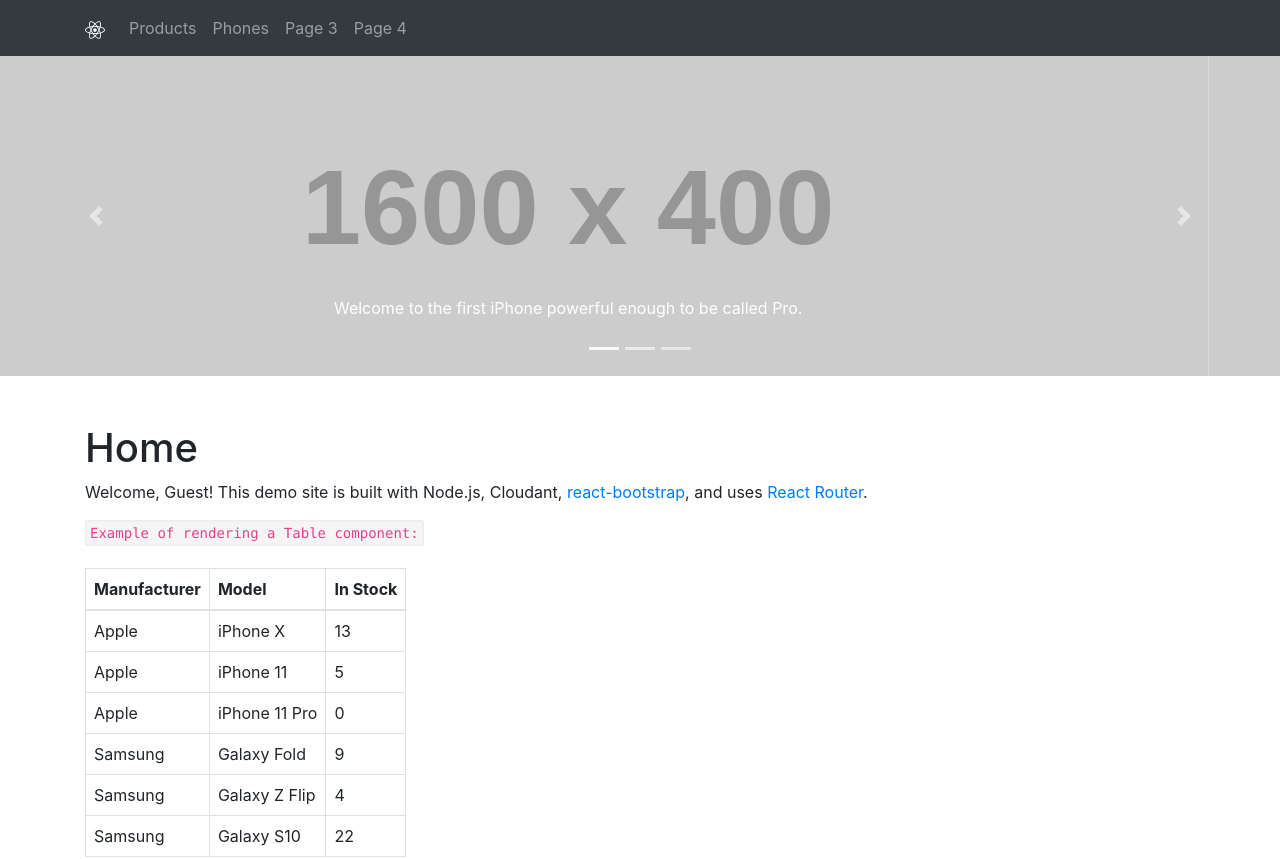
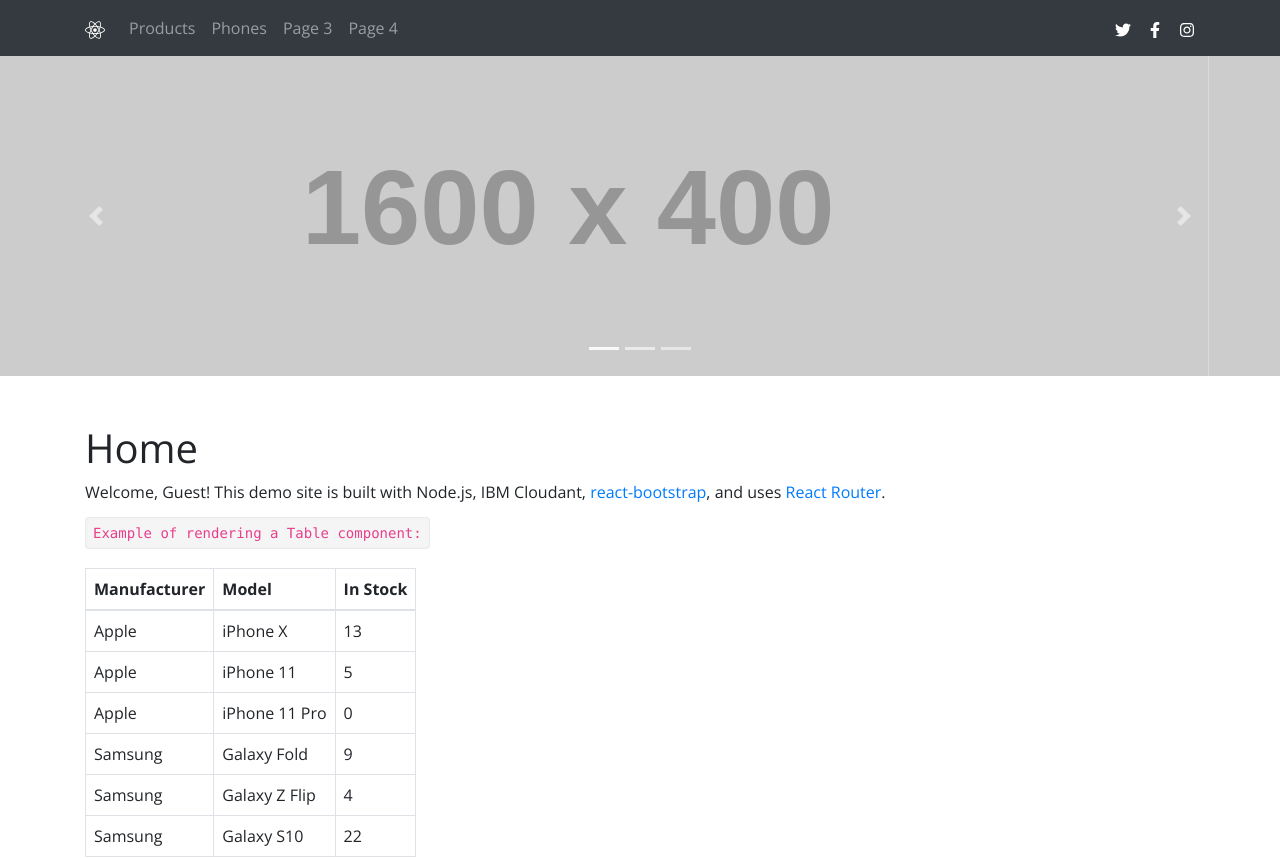
Before and after one commit to ianmharvey/react-bootstrap, a React (Create React App) app: page / in a window 1280 px wide. Shown: the top 859 px of the page. Built offline with nearby package versions, Linux system fonts and the light colour scheme.

Commit message:
Add files via upload

```diff
--- a/src/App.css
+++ b/src/App.css
@@ -1,7 +1,15 @@
+@import url("http://fonts.googleapis.com/css?family=Open+Sans:300,400,700");
+@import url("http://fonts.googleapis.com/css?family=Lato:300,400,700");
+
+body {
+  padding-top: 3.5rem;
+  font-family: "Open Sans" !important;
+}
+
 code {
   background-color: #f5f5f5;
-  padding: 5px;
-  border-radius: 3px;
+  padding: .5rem;
+  border-radius: .25rem;
   box-shadow: inset 0px 0px 3px rgba(0,0,0,0.1);
 }
 
@@ -13,3 +21,9 @@ table td {
 .border {
   border: 1px solid black;
 }
+
+.navbar-toggler:focus,
+.navbar-toggler:active,
+.navbar-toggler-icon:focus {
+  outline: 1px solid #6c757d;
+}
--- a/src/App.js
+++ b/src/App.js
@@ -1,5 +1,7 @@
 import React from "react";
 import { BrowserRouter, Switch, Route } from "react-router-dom";
+
+import Container from "react-bootstrap/Container";
 
 import "./App.css";
 
@@ -11,7 +13,17 @@ import Page3 from "./components/Page3";
 import Page4 from "./components/Page4";
 import Error from "./components/Error";
 
-//const Test = () => <div>Test</div>;
+const Login = () => <>
+                     <Container className="mt-5">
+                       <h1>Login Page</h1>
+                     </Container>
+                   </>
+
+const Test = () => <>
+                     <Container className="mt-5">
+                       <h1>Test Page</h1>
+                     </Container>
+                   </>;
 
 class App extends React.Component {
 
@@ -22,10 +34,12 @@ class App extends React.Component {
       <Navigation />
         <Switch>
           <Route exact path="/" component={Main} />
-          <Route exact path="/products" component={Products} />
-          <Route exact path="/phones" component={Phones} />
-          <Route exact path="/page3" component={Page3} />
-          <Route exact path="/page4" component={Page4} />
+          <Route path="/products" component={Products} />
+          <Route path="/phones" component={Phones} />
+          <Route path="/page3" component={Page3} />
+          <Route path="/page4" component={Page4} />
+          <Route path="/login" component={Login} />
+          <Route path="/test" component={Test} />
           <Route component={Error} />
        </Switch>
       </BrowserRouter>
--- a/src/components/Carousel.js
+++ b/src/components/Carousel.js
@@ -7,21 +7,12 @@ const Slider = () => {
     <Carousel>
       <Carousel.Item>
         <img className="d-block w-100" src="https://via.placeholder.com/1600x400.png/aaa/fff?text=iPhone 11 Pro" alt="iPhone 11 Pro"/>
-        <Carousel.Caption>
-          <p>Welcome to the first iPhone powerful enough to be called Pro.</p>
-        </Carousel.Caption>
       </Carousel.Item>
       <Carousel.Item>
         <img className="d-block w-100" src="https://via.placeholder.com/1600x400.png/aaa/fff?text=Samsung Galaxy Z Flip" alt="Galaxy Z Flip"/>
-        <Carousel.Caption>
-          <p>A whole new kind of foldable phone with the first folding glass screen and advanced freestop hinge.</p>
-        </Carousel.Caption>
       </Carousel.Item>
       <Carousel.Item>
         <img className="d-block w-100" src="https://via.placeholder.com/1600x400.png/aaa/fff?text=Samsung Galaxy Fold" alt="Galaxy Fold"/>
-        <Carousel.Caption>
-          <p>A device like no other. Galaxy Fold doesn't just define a new category, it defies category.</p>
-        </Carousel.Caption>
       </Carousel.Item>
     </Carousel>
   );
--- a/src/components/Main.js
+++ b/src/components/Main.js
@@ -55,7 +55,7 @@ const Main = () => {
       <Slider />
       <Container className="mt-5">
         <h1>Home</h1>
-        <p>Welcome, {name}! This demo site is built with Node.js, Cloudant, <a href="https://react-bootstrap.github.io/" target="_blank" rel="noopener noreferrer">react-bootstrap</a>, and uses <a href="https://www.npmjs.com/package/react-router-dom" target="_blank" rel="noopener noreferrer">React Router</a>.</p>
+        <p>Welcome, {name}! This demo site is built with Node.js, IBM Cloudant, <a href="https://react-bootstrap.github.io/" target="_blank" rel="noopener noreferrer">react-bootstrap</a>, and uses <a href="https://www.npmjs.com/package/react-router-dom" target="_blank" rel="noopener noreferrer">React Router</a>.</p>
         <p className="mb-4"><code>Example of rendering a Table component:</code></p>
 
         <Table tableHeadings={tableHeadings} tableData={tableData} />
--- a/src/components/Navigation.js
+++ b/src/components/Navigation.js
@@ -1,7 +1,7 @@
 import React from "react";
 import { NavLink } from "react-router-dom";
 
-import { FaReact } from "react-icons/fa";
+import { FaReact, FaTwitter, FaFacebookF, FaInstagram } from "react-icons/fa";
 
 import Container from "react-bootstrap/Container";
 import Navbar from "react-bootstrap/Navbar";
@@ -9,7 +9,7 @@ import Nav from "react-bootstrap/Nav";
 
 const Navigation = () => {
   return (
-    <Navbar bg="dark" variant="dark" expand="lg">
+    <Navbar bg="dark" variant="dark" expand="lg" fixed="top">
       <Container>
         <Navbar.Brand href="/"><FaReact /></Navbar.Brand>
         <Navbar.Toggle aria-controls="basic-navbar-nav" />
@@ -20,6 +20,11 @@ const Navigation = () => {
             <NavLink to="/page3" className="nav-link">Page 3</NavLink>
             <NavLink to="/page4" className="nav-link">Page 4</NavLink>
           </Nav>
+          <Navbar.Text>
+            <a href="/"><FaTwitter /></a>
+            <a href="/" className="pl-3"><FaFacebookF /></a>
+            <a href="/" className="pl-3"><FaInstagram /></a>
+          </Navbar.Text>
         </Navbar.Collapse>
       </Container>
     </Navbar>
--- a/src/components/Page3.js
+++ b/src/components/Page3.js
@@ -12,7 +12,6 @@ const Page3 = () => {
     "Employee",
     "Consultant"
   ]
-
 
   const tableData = [
     {
--- a/src/components/Products.js
+++ b/src/components/Products.js
@@ -8,7 +8,7 @@ const Products = () => {
   return (
     <Container className="mt-5">
       <h1>Products</h1>
-      <p className="mb-4"><code>Example of a fetch request component to get data from a Cloudant database...</code></p>
+      <p className="mb-4"><code>Example of a fetch request component to get data from an IBM Cloudant database...</code></p>
       <Fetch />
     </Container>
   );
```
Also changed, not shown: 1 other file (tests, documents, lock files or other folders).
